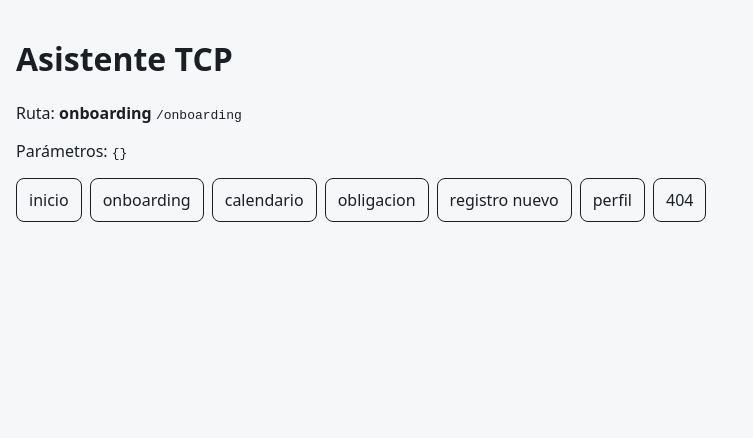
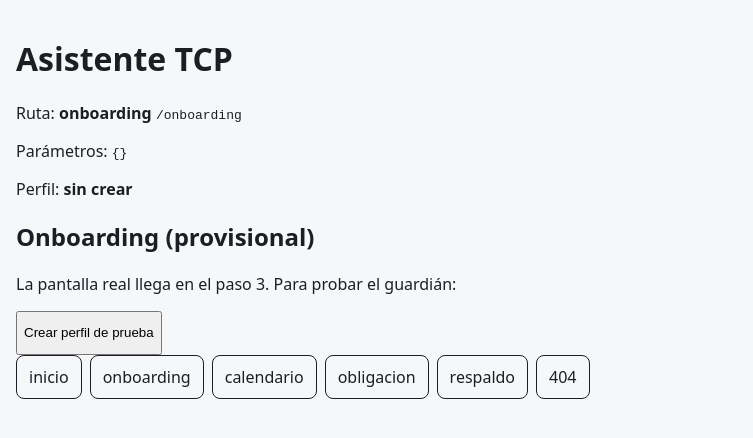
Before and after one commit to oficinaRHD/miapp, a Svelte app: page /#/onboarding in a window 1280 px wide. Before the commit this address had no page. Shown: the top 438 px of the page, without its empty margins (0-753 px from the left). Built offline with nearby package versions, Linux system fonts and the light colour scheme.

Commit message:
feat: add profile store and connect onboarding guard

```diff
--- a/src/App.svelte
+++ b/src/App.svelte
@@ -1,31 +1,76 @@
 <script lang="ts">
-  // Temporary shell for M3 step 1: shows the current route.
-  // Real views and i18n texts arrive in the next steps.
+  // Temporary shell for M3 step 2b: wires startup, profile store and onboarding guard.
+  // Real views arrive from step 3 on.
   import { onMount } from 'svelte';
-  import { router, initRouter } from './app/router.svelte';
+  import { es } from './i18n/es';
+  import { router, initRouter, navigate } from './app/router.svelte';
+  import { resolveRedirect } from './app/guard';
+  import { startApp } from './app/bootstrap';
+  import { perfilStore, isOnboardingDone, savePerfil, errorMessage } from './stores/perfil.svelte';
+  import { suggestedTributoCodes } from './domain/tributos.catalog';
 
   const links = [
     ['/', 'inicio'],
     ['/onboarding', 'onboarding'],
     ['/calendario', 'calendario'],
     ['/obligaciones/abc', 'obligacion'],
-    ['/registro/nuevo', 'registro nuevo'],
-    ['/ajustes/perfil', 'perfil'],
+    ['/ajustes/respaldo', 'respaldo'],
     ['/no-existe', '404'],
   ] as const;
 
-  onMount(() => initRouter());
+  onMount(() => {
+    const stop = initRouter();
+    void startApp();
+    return stop;
+  });
+
+  // Redirect once the profile is loaded, and again whenever route or profile change.
+  $effect(() => {
+    if (!perfilStore.loaded || perfilStore.error) return;
+    const to = resolveRedirect(router.route, isOnboardingDone());
+    if (to) navigate(to, true);
+  });
+
+  async function createTestProfile(): Promise<void> {
+    try {
+      await savePerfil({
+        nombreVisible: es.devProfileName,
+        tieneEmpleados: false,
+        tributosActivos: [...suggestedTributoCodes(false)],
+        onboardingCompleto: true,
+      });
+    } catch (e) {
+      perfilStore.error = errorMessage(e);
+    }
+  }
 </script>
 
 <main>
-  <h1>Asistente TCP</h1>
-  <p>Ruta: <strong>{router.route.name}</strong> <code>{router.route.path}</code></p>
-  <p>Parámetros: <code>{JSON.stringify(router.route.params)}</code></p>
-  <nav>
-    {#each links as [path, label]}
-      <a href={'#' + path}>{label}</a>
-    {/each}
-  </nav>
+  <h1>{es.appName}</h1>
+
+  {#if perfilStore.error}
+    <p role="alert">{es.loadError}: {perfilStore.error}</p>
+  {:else if !perfilStore.loaded}
+    <p>{es.loading}</p>
+  {:else}
+    <p>{es.routeLabel}: <strong>{router.route.name}</strong> <code>{router.route.path}</code></p>
+    <p>{es.paramsLabel}: <code>{JSON.stringify(router.route.params)}</code></p>
+    <p>{es.profileLabel}: <strong>{perfilStore.perfil?.nombreVisible ?? es.profileNone}</strong></p>
+
+    {#if router.route.name === 'onboarding'}
+      <section>
+        <h2>{es.devOnboardingTitle}</h2>
+        <p>{es.devOnboardingBody}</p>
+        <button onclick={createTestProfile}>{es.devCreateProfile}</button>
+      </section>
+    {/if}
+
+    <nav>
+      {#each links as [path, label]}
+        <a href={'#' + path}>{label}</a>
+      {/each}
+    </nav>
+  {/if}
 </main>
 
 <style>
--- /dev/null
+++ b/src/app/bootstrap.ts
@@ -0,0 +1,14 @@
+// App startup: seed categories, then load the profile.
+import { db, ensureSeed } from '../data';
+import { errorMessage, loadPerfil, perfilStore } from '../stores/perfil.svelte';
+
+export async function startApp(): Promise<void> {
+  try {
+    await ensureSeed(db);
+  } catch (e) {
+    perfilStore.error = errorMessage(e);
+    perfilStore.loaded = true;
+    return;
+  }
+  await loadPerfil();
+}
--- /dev/null
+++ b/src/app/guard.ts
@@ -0,0 +1,18 @@
+// Pure onboarding guard. Decides if the current route must redirect.
+import type { Route, RouteName } from './routes';
+
+// Reachable before onboarding is done: the wizard itself and the backup screen
+// (so a new phone can restore a backup instead of redoing the wizard).
+const OPEN_BEFORE_ONBOARDING: ReadonlySet<RouteName> = new Set<RouteName>(['onboarding', 'respaldo']);
+
+/**
+ * Returns the path to redirect to, or null if the route is allowed.
+ * - Onboarding not done: only OPEN_BEFORE_ONBOARDING routes are allowed.
+ * - Onboarding done: '/onboarding' redirects to '/'.
+ */
+export function resolveRedirect(route: Route, onboardingDone: boolean): string | null {
+  if (!onboardingDone) {
+    return OPEN_BEFORE_ONBOARDING.has(route.name) ? null : '/onboarding';
+  }
+  return route.name === 'onboarding' ? '/' : null;
+}
--- a/src/i18n/es.ts
+++ b/src/i18n/es.ts
@@ -6,4 +6,16 @@ export const es = {
   milestoneTitle: 'Hito M0',
   milestoneBody: 'La app abre correctamente. Próximo paso: reglas y cálculos (M1).',
   versionLabel: 'Versión',
+
+  // M3 step 2b (provisional shell, replaced by the real views in step 3)
+  loading: 'Cargando…',
+  loadError: 'No se pudieron cargar los datos',
+  routeLabel: 'Ruta',
+  paramsLabel: 'Parámetros',
+  profileLabel: 'Perfil',
+  profileNone: 'sin crear',
+  devOnboardingTitle: 'Onboarding (provisional)',
+  devOnboardingBody: 'La pantalla real llega en el paso 3. Para probar el guardián:',
+  devCreateProfile: 'Crear perfil de prueba',
+  devProfileName: 'Perfil de prueba',
 } as const;
--- /dev/null
+++ b/src/stores/perfil.svelte.ts
@@ -0,0 +1,48 @@
+// Reactive profile state. Data access goes through the profile repository only.
+import { db } from '../data';
+import type { Perfil } from '../data/models';
+import { perfilRepo, type PerfilInput } from '../data/repositories/perfil';
+
+interface PerfilState {
+  perfil: Perfil | undefined;
+  loaded: boolean;
+  error: string | null;
+}
+
+export const perfilStore = $state<PerfilState>({
+  perfil: undefined,
+  loaded: false,
+  error: null,
+});
+
+const repo = perfilRepo(db);
+
+export function isOnboardingDone(): boolean {
+  return perfilStore.perfil?.onboardingCompleto === true;
+}
+
+export function errorMessage(e: unknown): string {
+  return e instanceof Error ? e.message : String(e);
+}
+
+/** Reads the profile from the database into the store. */
+export async function loadPerfil(): Promise<void> {
+  try {
+    perfilStore.perfil = await repo.get();
+    perfilStore.error = null;
+  } catch (e) {
+    perfilStore.error = errorMessage(e);
+  } finally {
+    perfilStore.loaded = true;
+  }
+}
+
+/** Creates or replaces the profile and updates the store. */
+export async function savePerfil(input: PerfilInput): Promise<void> {
+  perfilStore.perfil = await repo.save(input);
+}
+
+/** Merges fields into the existing profile and updates the store. */
+export async function patchPerfil(changes: Partial<PerfilInput>): Promise<void> {
+  perfilStore.perfil = await repo.patch(changes);
+}
```
Also changed, not shown: 3 other files (tests, documents, lock files or other folders).
